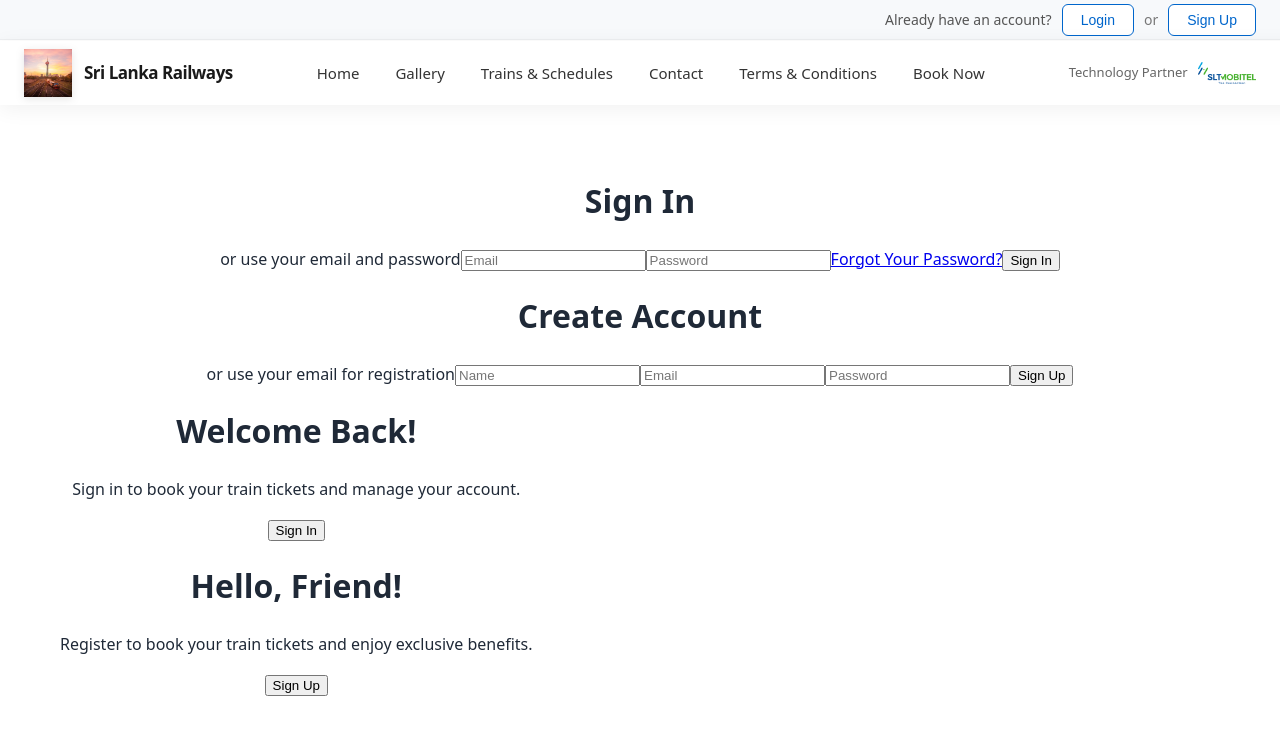
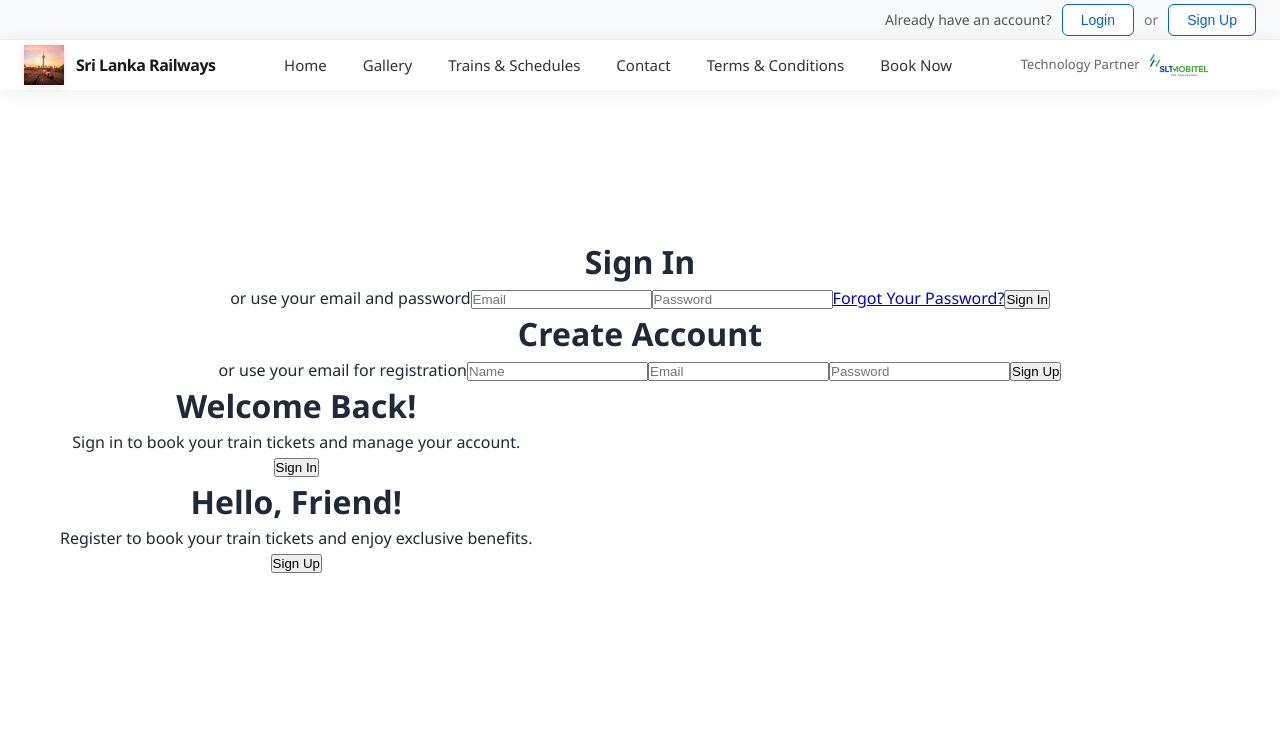
Before and after one commit to jayawickrma/TrainBooking-Frontend-React, a React (Vite) app: page /login in a window 1280 px wide. Shown: the top 734 px of the page. Built offline with nearby package versions, Linux system fonts and the light colour scheme.

Commit message:
create navbar responsive

```diff
--- a/src/CSS/Navbar.css
+++ b/src/CSS/Navbar.css
@@ -1,3 +1,16 @@
+/* Base styles */
+* {
+    box-sizing: border-box;
+    margin: 0;
+    padding: 0;
+}
+
+body {
+    font-family: 'Segoe UI', Tahoma, Geneva, Verdana, sans-serif;
+    overflow-x: hidden;
+    padding-top: 90px; /* Space for fixed navbar + auth bar */
+}
+
 /* Auth Bar */
 .auth-bar {
     display: flex;
@@ -6,13 +19,14 @@
     padding: 12px 24px;
     background-color: #f7f9fb;
     border-bottom: 1px solid rgba(0, 0, 0, 0.04);
-    position: fixed; /* Fixed position */
-    top: 0; /* Position at the top */
-    left: 10; /* Ensure it starts from the very left */
-    right: 0; /* Ensure it spans to the very right */
-    z-index: 999; /* Ensure it is below the navbar */
-    width: 100%; /* Ensure it spans the full width */
-    height: 15px;
+    position: fixed;
+    top: 0;
+    left: 0;
+    right: 0;
+    z-index: 999;
+    width: 100%;
+    height: 40px; /* Fixed height */
+    transition: all 0.3s ease;
 }
 
 /* Navbar Container */
@@ -24,13 +38,14 @@
     padding: 16px 24px;
     box-shadow: 0 4px 20px rgba(0, 0, 0, 0.06);
     backdrop-filter: blur(10px);
-    position: fixed; /* Fixed position */
-    top: 41px; /* Position below the auth-bar */
-    left: 0; /* Ensure it starts from the very left */
-    right: 0; /* Ensure it spans to the very right */
-    z-index: 1000; /* Ensure it is above the auth-bar */
-    width: 100%; /* Ensure it spans the full width */
-    height: 32px;
+    position: fixed;
+    top: 40px; /* Position exactly below auth-bar */
+    left: 0;
+    right: 0;
+    z-index: 1000;
+    width: 100%;
+    height: 50px; /* Fixed height */
+    transition: all 0.3s ease;
 }
 
 /* Logo Section */
@@ -45,8 +60,8 @@
 }
 
 .railways-logo {
-    width: 48px;
-    height: 48px;
+    width: 40px;
+    height: 40px;
     margin-right: 12px;
     filter: drop-shadow(0 2px 4px rgba(0, 0, 0, 0.1));
 }
@@ -54,7 +69,7 @@
 .logo-text {
     font-weight: 700;
     color: #1a1a1a;
-    font-size: 17px;
+    font-size: 16px;
     letter-spacing: -0.5px;
 }
 
@@ -62,6 +77,7 @@
 .navbar {
     display: flex;
     justify-content: center;
+    flex: 1;
 }
 
 .navbar-menu {
@@ -77,6 +93,7 @@
     padding: 8px 4px;
     position: relative;
     transition: all 0.25s cubic-bezier(0.25, 0.46, 0.45, 0.94);
+    white-space: nowrap;
 }
 
 .navbar-item::after {
@@ -105,17 +122,33 @@
     color: #0066cc;
 }
 
+/* Mobile Menu Button */
+.mobile-menu-button {
+    display: none;
+    background: none;
+    border: none;
+    font-size: 24px;
+    color: #333;
+    cursor: pointer;
+}
+
+.mobile-menu-button:focus {
+    outline: none;
+}
+
+/* Partner Section */
 .partner-section {
     display: flex;
     align-items: center;
     gap: 10px;
-    margin-right: 35px; /* Move the partner section to the left */
+    margin-right: 35px;
 }
 
 .technology-partner {
     font-size: 13px;
     color: #666;
     font-weight: 500;
+    white-space: nowrap;
 }
 
 .partner-logo {
@@ -128,6 +161,11 @@
 }
 
 /* Buttons in Auth Bar */
+.auth-buttons {
+    display: flex;
+    align-items: center;
+}
+
 .buy-tickets-btn {
     background-color: #0066cc;
     color: white;
@@ -140,6 +178,7 @@
     margin-right: 28px;
     transition: all 0.2s ease;
     box-shadow: 0 2px 5px rgba(0, 102, 204, 0.2);
+    white-space: nowrap;
 }
 
 .buy-tickets-btn:hover {
@@ -156,6 +195,7 @@
     font-size: 14px;
     color: #555;
     margin-right: 10px;
+    white-space: nowrap;
 }
 
 .login-btn {
@@ -168,6 +208,7 @@
     font-weight: 500;
     cursor: pointer;
     transition: all 0.2s ease;
+    white-space: nowrap;
 }
 
 .login-btn:hover {
@@ -191,6 +232,7 @@
     font-weight: 500;
     cursor: pointer;
     transition: all 0.2s ease;
+    white-space: nowrap;
 }
 
 .signup-btn:hover {
@@ -202,72 +244,186 @@
     transform: translateY(0);
 }
 
-/* Responsive styles */
-@media (max-width: 1024px) {
+/* Responsive styles - Large devices */
+@media (max-width: 1200px) {
     .navbar-menu {
         gap: 20px;
     }
+
+    .partner-section {
+        margin-right: 20px;
+    }
+
+    .buy-tickets-btn {
+        margin-right: 15px;
+    }
 }
 
-@media (max-width: 900px) {
+/* Responsive styles - Medium devices */
+@media (max-width: 992px) {
+    .navbar-menu {
+        gap: 15px;
+    }
+
+    .logo-text {
+        font-size: 14px;
+    }
+
+    .navbar-textcr {
+        font-size: 14px;
+    }
+
+    .technology-partner {
+        font-size: 12px;
+    }
+
+    .buy-tickets-btn, .login-btn, .signup-btn {
+        padding: 6px 12px;
+        font-size: 13px;
+    }
+}
+
+/* Responsive styles - Small devices */
+@media (max-width: 768px) {
+    body {
+        padding-top: 120px; /* Adjust for auth-bar height changes */
+    }
+
     .auth-bar {
-        flex-direction: column;
+        height: auto;
+        flex-wrap: wrap;
+        justify-content: center;
         padding: 10px;
-        gap: 10px;
-        top: 0;
     }
 
     .navbar-container {
-        top: 120px; /* Adjust based on the height of the auth-bar */
+        top: 80px; /* Adjust based on auth-bar new height */
+        height: auto;
+        padding: 10px 15px;
     }
 
-    .navbar-menu {
-        flex-wrap: wrap;
-        justify-content: center;
-        gap: 16px;
-        padding: 8px 0;
+    .mobile-menu-button {
+        display: block;
     }
 
-    .partner-section {
-        margin-top: 8px;
+    .navbar {
+        position: absolute;
+        top: 100%;
+        left: 0;
+        width: 100%;
+        background-color: white;
+        box-shadow: 0 4px 10px rgba(0, 0, 0, 0.1);
+        padding: 10px 0;
+        display: none; /* Hidden by default */
+        z-index: 990;
     }
 
-    .buy-tickets-btn {
-        margin-right: 12px;
-    }
-}
-
-@media (max-width: 600px) {
-    .auth-bar {
-        top: 0;
-    }
-
-    .navbar-container {
-        top: 160px; /* Adjust based on the height of the auth-bar */
+    .navbar.active {
+        display: block;
     }
 
     .navbar-menu {
         flex-direction: column;
+        align-items: center;
+        gap: 10px;
+        padding: 10px 0;
+    }
+
+    .navbar-item {
+        width: 100%;
         text-align: center;
-        gap: 10px;
+        padding: 10px 20px;
     }
 
     .navbar-item::after {
+        bottom: 5px;
         left: 50%;
         transform: translateX(-50%);
     }
 
     .navbar-item:hover::after {
-        width: 60%;
+        width: 40%;
     }
 
-    .buy-tickets-btn,
-    .account-text,
-    .login-btn,
-    .or-text,
-    .signup-btn {
-        margin: 6px 0;
+    .partner-section {
+        margin-right: 0;
+        margin-bottom: 10px;
+    }
+
+    .auth-buttons {
+        width: 100%;
+        justify-content: center;
+        flex-wrap: wrap;
+        gap: 10px;
+    }
+
+    .buy-tickets-btn {
+        margin-right: 0;
+        order: -1;
+        width: 100%;
+    }
+
+    .account-text {
         width: 100%;
         text-align: center;
+        margin-right: 0;
+        margin-bottom: 5px;
+    }
+
+    .login-btn, .signup-btn {
+        flex: 1;
+    }
+
+    .or-text {
+        margin: 0 5px;
     }
 }
+
+/* Responsive styles - Extra small devices */
+@media (max-width: 576px) {
+    body {
+        padding-top: 150px;
+    }
+
+    .auth-bar {
+        padding: 8px;
+    }
+
+    .navbar-container {
+        top: 110px;
+        padding: 8px 15px;
+    }
+
+    .logo-section {
+        width: 100%;
+        justify-content: center;
+        margin-bottom: 8px;
+    }
+
+    .railways-logo {
+        width: 35px;
+        height: 35px;
+    }
+
+    .partner-section {
+        flex-direction: column;
+        gap: 5px;
+    }
+
+    .auth-buttons {
+        flex-direction: column;
+    }
+
+    .login-btn, .signup-btn {
+        width: 100%;
+    }
+
+    .or-text {
+        margin: 5px 0;
+    }
+}
+
+/* JavaScript-activated class for mobile menu */
+.show-mobile-menu {
+    display: block !important;
+}
--- a/src/Components/NavBar.tsx
+++ b/src/Components/NavBar.tsx
@@ -1,15 +1,57 @@
 import * as React from "react";
 import { useNavigate } from "react-router-dom";
 import '../CSS/Navbar.css';
-import i1 from '../assets/pexels-photo-12781427.jpeg'
-import i2 from '../assets/img_5.png'
+import i1 from '../assets/pexels-photo-12781427.jpeg';
+import i2 from '../assets/img_5.png';
 
 const NavBar: React.FC = () => {
     const navigate = useNavigate();
+    const [showMobileMenu, setShowMobileMenu] = React.useState(false);
+    const navbarRef = React.useRef<HTMLDivElement>(null);
+    const mobileButtonRef = React.useRef<HTMLButtonElement>(null);
 
     const handleLoginClick = () => {
         navigate("/login"); // Navigate to the login page
     };
+
+    const handleSignupClick = () => {
+        navigate("/signup"); // Navigate to the signup page
+    };
+
+    const toggleMobileMenu = () => {
+        setShowMobileMenu(prev => !prev);
+    };
+
+    // Handle click outside to close menu
+    React.useEffect(() => {
+        const handleClickOutside = (event: MouseEvent) => {
+            if (
+                showMobileMenu &&
+                navbarRef.current &&
+                mobileButtonRef.current &&
+                !navbarRef.current.contains(event.target as Node) &&
+                !mobileButtonRef.current.contains(event.target as Node)
+            ) {
+                setShowMobileMenu(false);
+            }
+        };
+
+        // Handle window resize
+        const handleResize = () => {
+            if (window.innerWidth > 768 && showMobileMenu) {
+                setShowMobileMenu(false);
+            }
+        };
+
+        document.addEventListener('click', handleClickOutside);
+        window.addEventListener('resize', handleResize);
+
+        return () => {
+            document.removeEventListener('click', handleClickOutside);
+            window.addEventListener('resize', handleResize);
+        };
+    }, [showMobileMenu]);
+
     const menuItems = [
         {
             name: 'Home',
@@ -40,17 +82,28 @@ const NavBar: React.FC = () => {
     return (
         <>
             <div className="navbar-container">
-                <div className="logo-section">
+                <div className="logo-section" onClick={() => navigate('/')}>
                     <img src={i1} alt="Sri Lanka Railways" className="railways-logo" />
                     <span className="logo-text">Sri Lanka Railways</span>
                 </div>
 
-                <div className="navbar">
+                <button
+                    ref={mobileButtonRef}
+                    className="mobile-menu-button"
+                    onClick={toggleMobileMenu}
+                >
+                    ☰
+                </button>
+
+                <div ref={navbarRef} className={`navbar ${showMobileMenu ? 'show-mobile-menu' : ''}`}>
                     <ul className="navbar-menu">
                         {menuItems.map((item) => (
                             <li key={item.path}
                                 className="navbar-item"
-                                onClick={() => navigate(item.path)}
+                                onClick={() => {
+                                    navigate(item.path);
+                                    setShowMobileMenu(false);
+                                }}
                             >
                                 <span className="navbar-textcr">{item.name}</span>
                             </li>
@@ -68,7 +121,7 @@ const NavBar: React.FC = () => {
                 <span className="account-text">Already have an account?</span>
                 <button onClick={handleLoginClick} className="login-btn">Login</button>
                 <span className="or-text">or</span>
-                <button onClick={handleLoginClick} className="signup-btn">Sign Up</button>
+                <button onClick={handleSignupClick} className="signup-btn">Sign Up</button>
             </div>
         </>
     );
```
